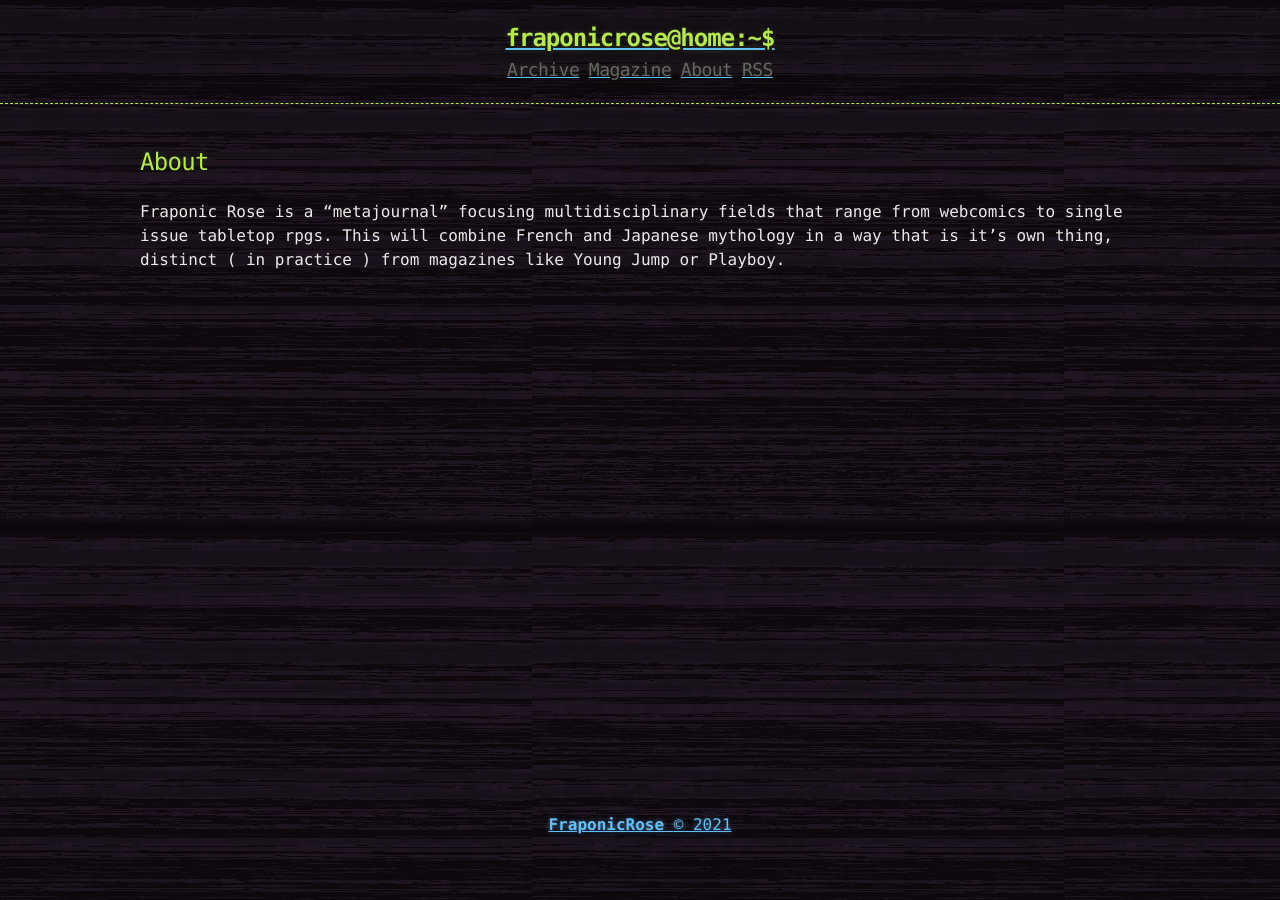
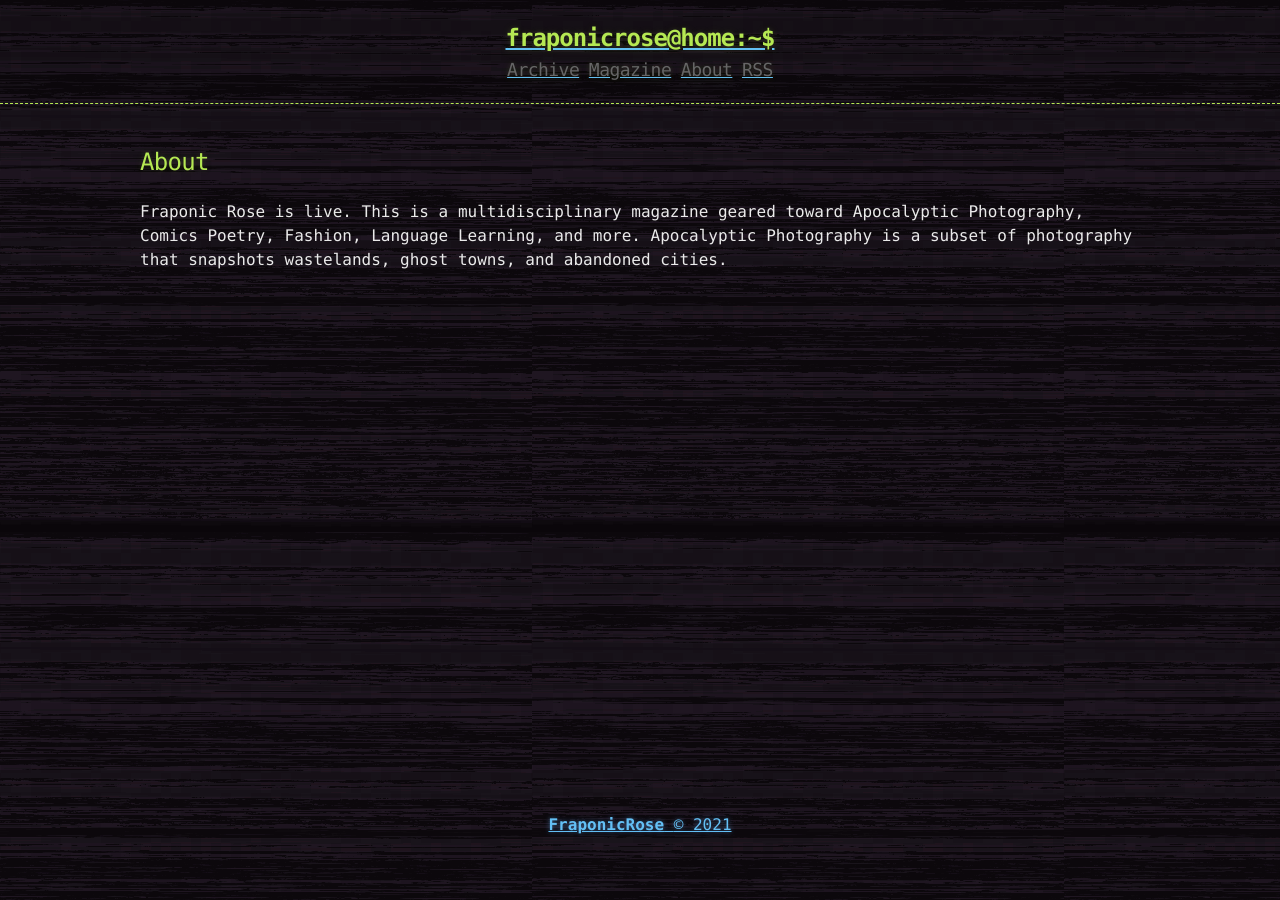
Before and after one commit to LWFlouisa/FraponicRose, a Jekyll site: the page built from about.md, in a window 1280 px wide. Built offline with Jekyll 4.4.1, drawn with Linux system fonts in a browser that asks for light colours.

Commit message:
Update about.md

```diff
--- a/about.md
+++ b/about.md
@@ -3,4 +3,4 @@ layout: page
 title: About
 ---
 ## About
-Fraponic Rose is a "metajournal" focusing multidisciplinary fields that range from webcomics to single issue tabletop rpgs. This will combine French and Japanese mythology in a way that is it's own thing, distinct ( in practice ) from magazines like Young Jump or Playboy.
+Fraponic Rose is live. This is a multidisciplinary magazine geared toward Apocalyptic Photography, Comics Poetry, Fashion, Language Learning, and more. Apocalyptic Photography is a subset of photography that snapshots wastelands, ghost towns, and abandoned cities.
```
